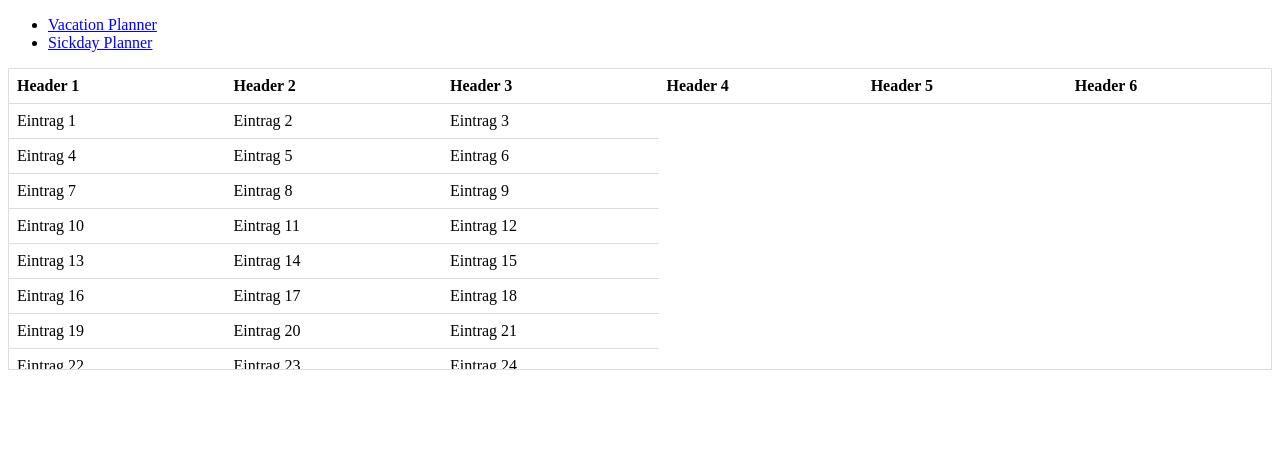
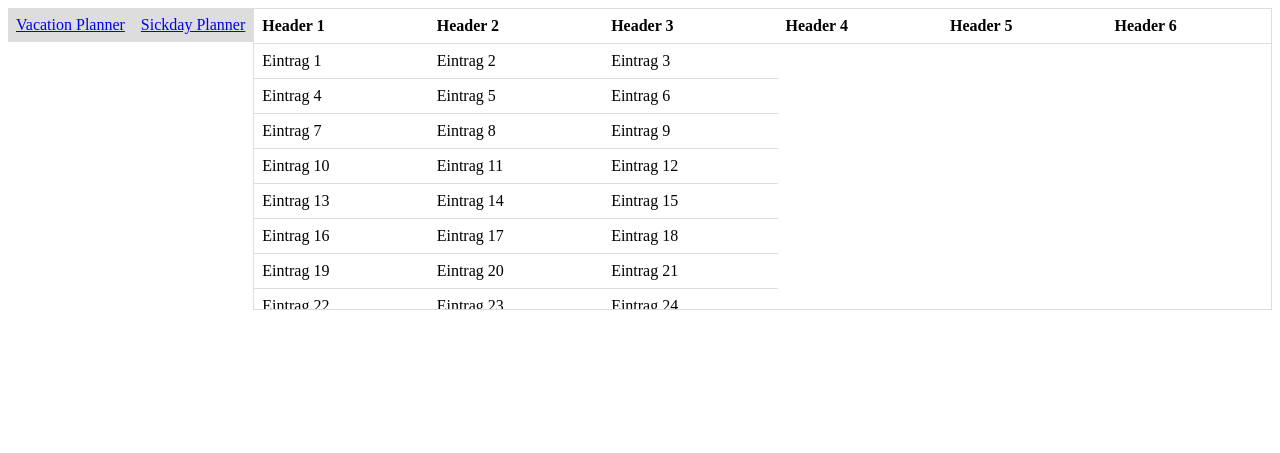
Before and after one commit to matixx03/Software-Engineering---Lab-Projects-Scrum-Waterfall-, a PHP site: page / in a window 1280 px wide. Shown: the top 453 px of the page. Run offline with PHP 8.4, Linux system fonts and the light colour scheme.

Commit message:
nav style

```diff
--- a/main.css
+++ b/main.css
@@ -14,3 +14,20 @@ th, td {
   text-align: left;
   border-bottom: 1px solid #ddd;
 }
+
+ul {
+  list-style-type: none;
+  margin: 0;
+  padding: 0;
+  background-color: #dddddd;
+}
+
+li {
+  float: left;
+}
+
+a {
+  display: block;
+  padding: 8px;
+  background-color: #dddddd;
+}
```
